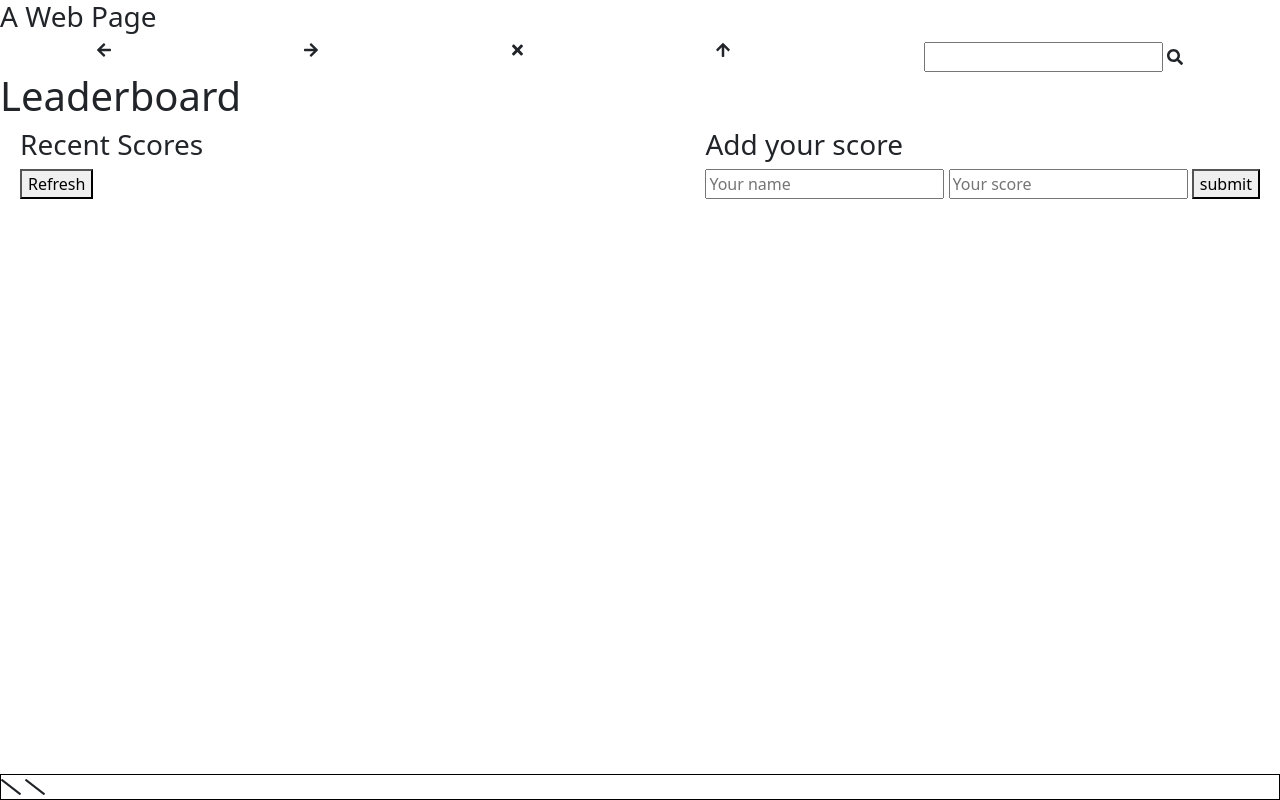
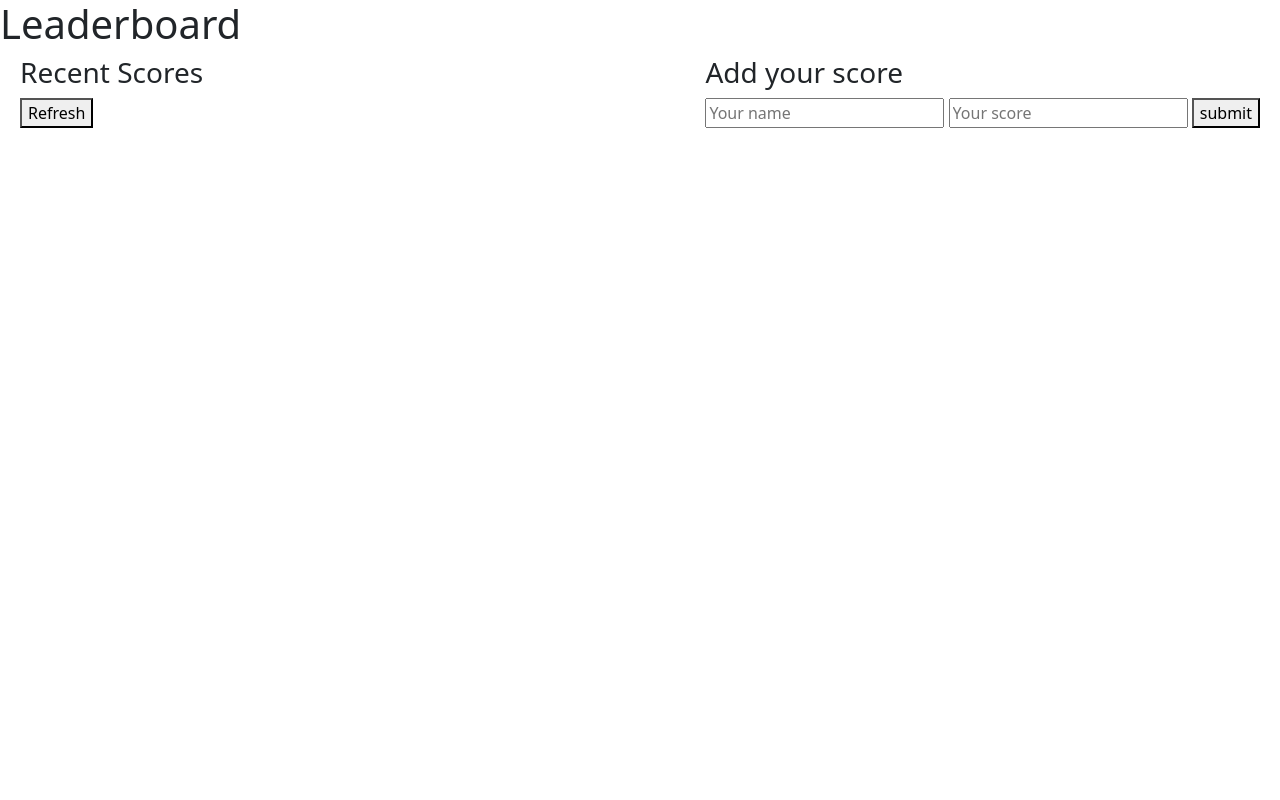
Before and after one commit to Jmagero/leaderboard-app, a website built with webpack: page src/index.html in a window 1280 px wide. Built offline with nearby package versions, Linux system fonts and the light colour scheme.

Commit message:
Remove icons

```diff
--- a/src/index.html
+++ b/src/index.html
@@ -11,20 +11,9 @@
     <title>Leaderboard-app</title>
 </head>
 <body>
-    <nav>
-        <h3 id="heading">A Web Page</h3>
-        <div class="icons">
-            <i class="fas fa-arrow-left"></i>
-            <i class="fas fa-arrow-right"></i>
-            <i class="fas fa-times"></i>
-            <i class="fas fa-arrow-up"></i>
-            <div>
-                <input type="text">
-                <i class="fas fa-search"></i>
-            </div>
-        </div>
-    </nav>
-    <h1>Leaderboard</h1>
+    <header>
+        <h1>Leaderboard</h1>
+    </header>
     <section>
         <div class="leaderboard">
             <div class="leaderboard-title">
@@ -44,9 +33,5 @@
             </form>
         </div>
     </section>
-    <footer>
-        <i class="fas fa-slash"></i>
-        <i class="fas fa-slash"></i>
-    </footer>
 </body>
 </html>
```
